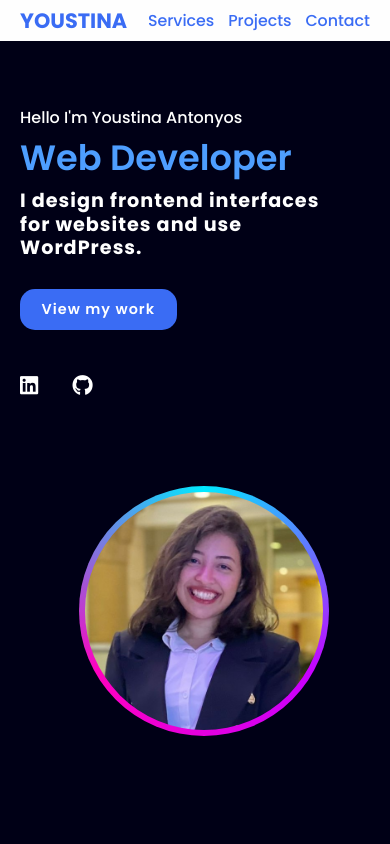
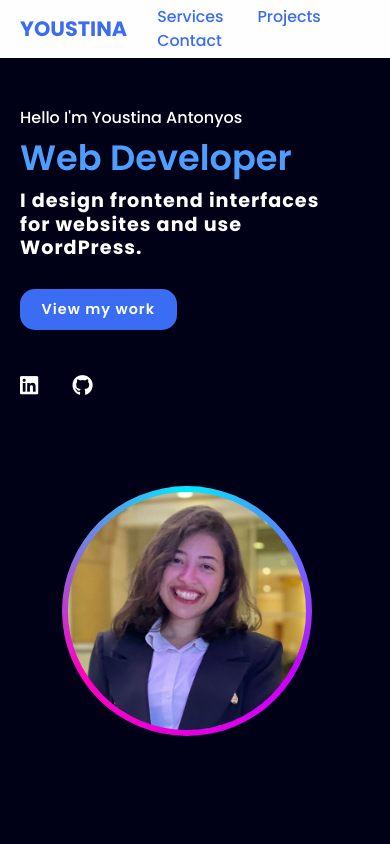
Before and after one commit to YoustinaAntonyos/my-portfolio, a plain HTML site: page index.html in a window 390 px wide. Shown: the top 844 px of the page. Drawn offline with nearby package versions, Linux system fonts and the light colour scheme.

Commit message:
change2 resposive

```diff
--- a/style.css
+++ b/style.css
@@ -270,12 +270,11 @@ section{
     }
     .navigation{
         font-size: 0.9em;
-        /* margin-right: 45vh; */
     }
-    .navigation a{
+    /* .navigation a{
         padding-left: 10px;
 
-    }
+    } */
     /* .title{
         font-size: 1.8em;
     } */
@@ -302,8 +301,11 @@ section{
         flex-direction: column;
         align-items: center;
     }
+    .card{
+        width: 80vw;
+    }
     .circle{
-        margin-left: 7vh;
+        margin-left: 5vh;
         margin-top: 10vh;
     }
     .project-card{
```
